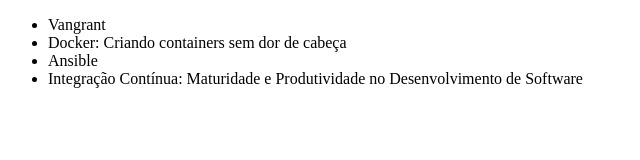
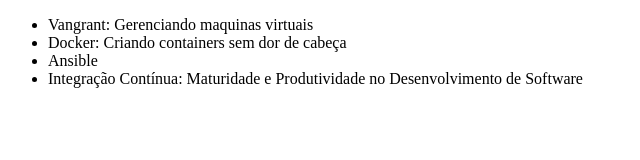
Before and after one commit to wscode/alura-git, a plain HTML site: page index.html in a window 1280 px wide. Shown: the whole page, without its empty margins (0-640 px from the left). Drawn offline with Linux system fonts and the light colour scheme.

Commit message:
Corrigindo curso de vagrant

```diff
--- a/index.html
+++ b/index.html
@@ -7,7 +7,7 @@
 <body>
     <div>
         <ul>
-            <li>Vangrant</li>
+            <li>Vangrant: Gerenciando maquinas virtuais</li>
             <li>Docker:  Criando containers sem dor de cabeça</li>
             <li>Ansible</li>
             <li>Integração Contínua: Maturidade e Produtividade no Desenvolvimento de Software</li>
```
